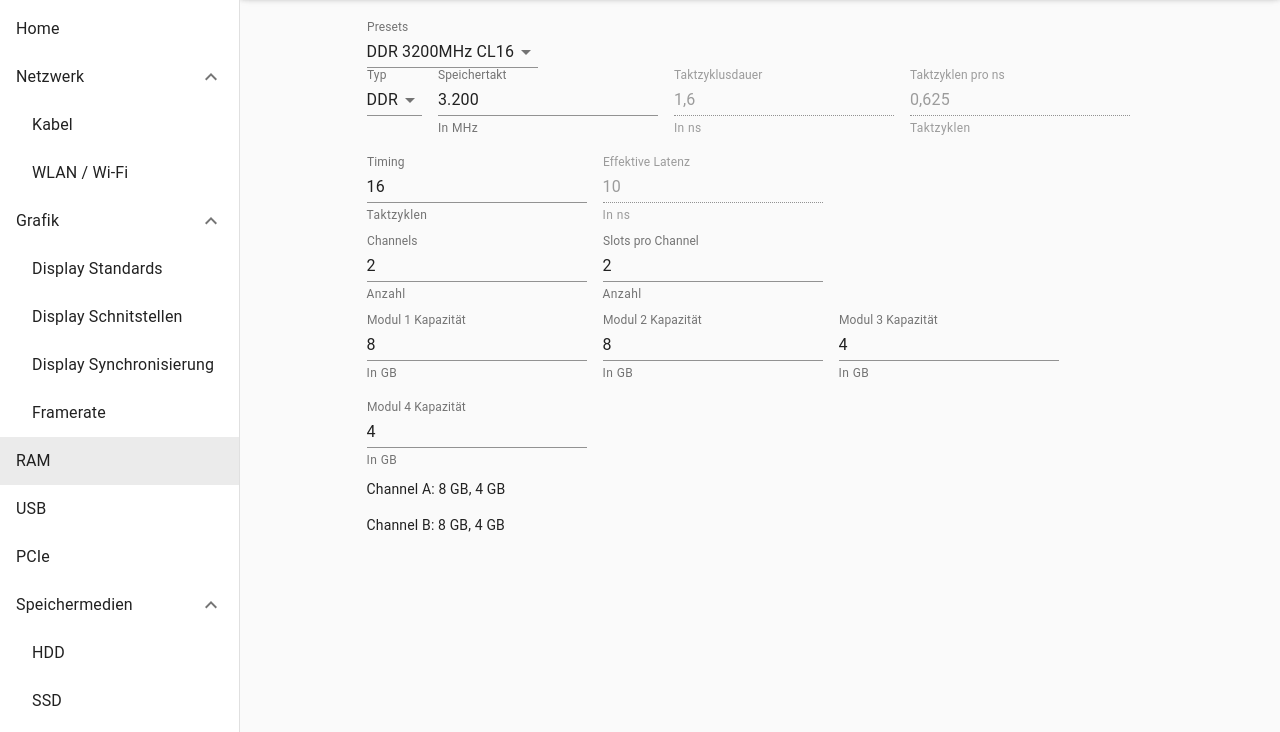
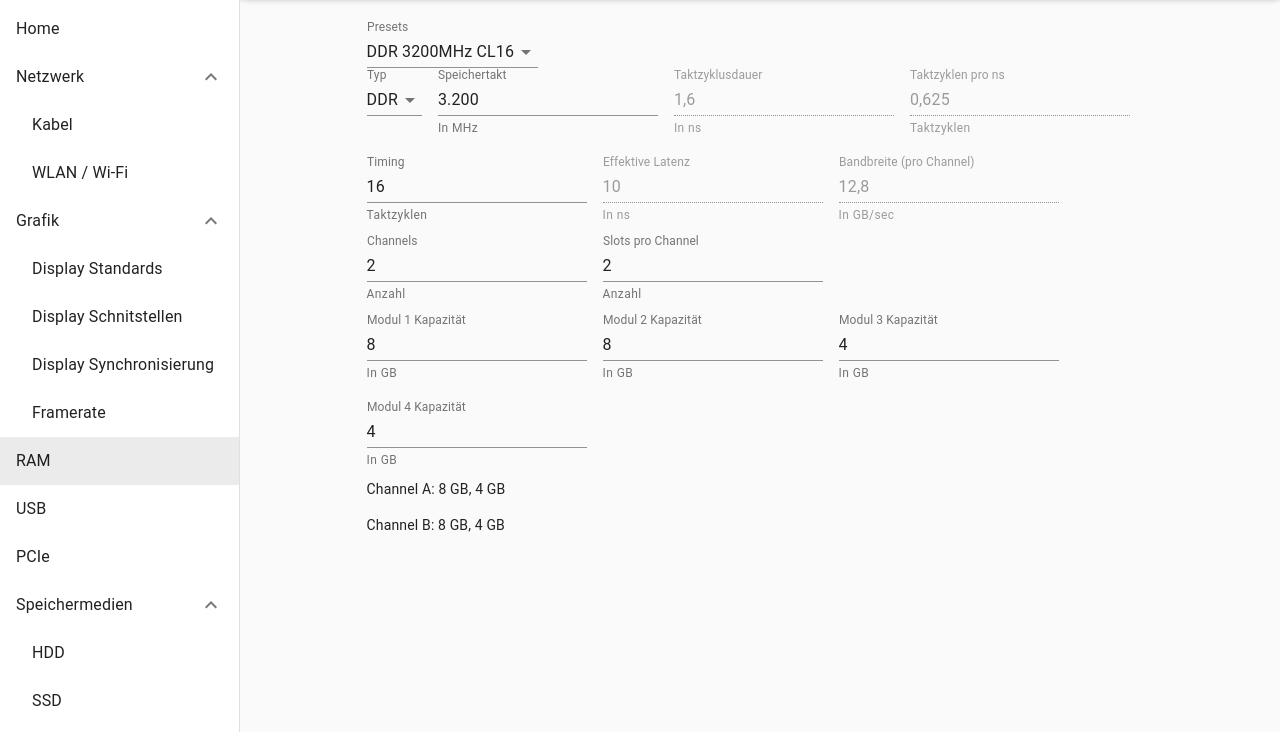
Before and after one commit to benneq/irgendwas-mit-hardware, a Gatsby site: page /memory in a window 1280 px wide. Shown: the part 68-800 px from the top of the page. Built offline with nearby package versions, Linux system fonts and the light colour scheme; Gatsby itself is replaced by a stand-in of ours.

Commit message:
MemoryLatencyCalculator bandwidth

```diff
--- a/src/components/memory/MemoryLatencyCalculator.tsx
+++ b/src/components/memory/MemoryLatencyCalculator.tsx
@@ -23,6 +23,7 @@ const MemoryLatencyCalculator: React.FunctionComponent = () => {
     const clockCycleTime = calculateClockCycleTime(frequency, frequencyMultiplier);
     const clockCyclesPerNs = calculateClockCyclesPerNs(clockCycleTime);
     const latency = calculateLatency(timing, clockCyclesPerNs);
+    const bandwidth = 64*frequency/frequencyMultiplier/8/1000;
 
     const handleTypeChange = (e: React.ChangeEvent<{ value: unknown }>) => {
         setValue(value => ({ ...value, type: e.target.value as MemoryType }));
@@ -104,6 +105,15 @@ const MemoryLatencyCalculator: React.FunctionComponent = () => {
                         value={latency}
                     />
                 </Grid>
+                <Grid item>
+                    <NumberField
+                        label="Bandbreite (pro Channel)"
+                        helperText="In GB/sec"
+                        disabled
+                        value={bandwidth}
+                        allowNegative={false}
+                    />
+                </Grid>
             </Grid>
         </>
     );
```
